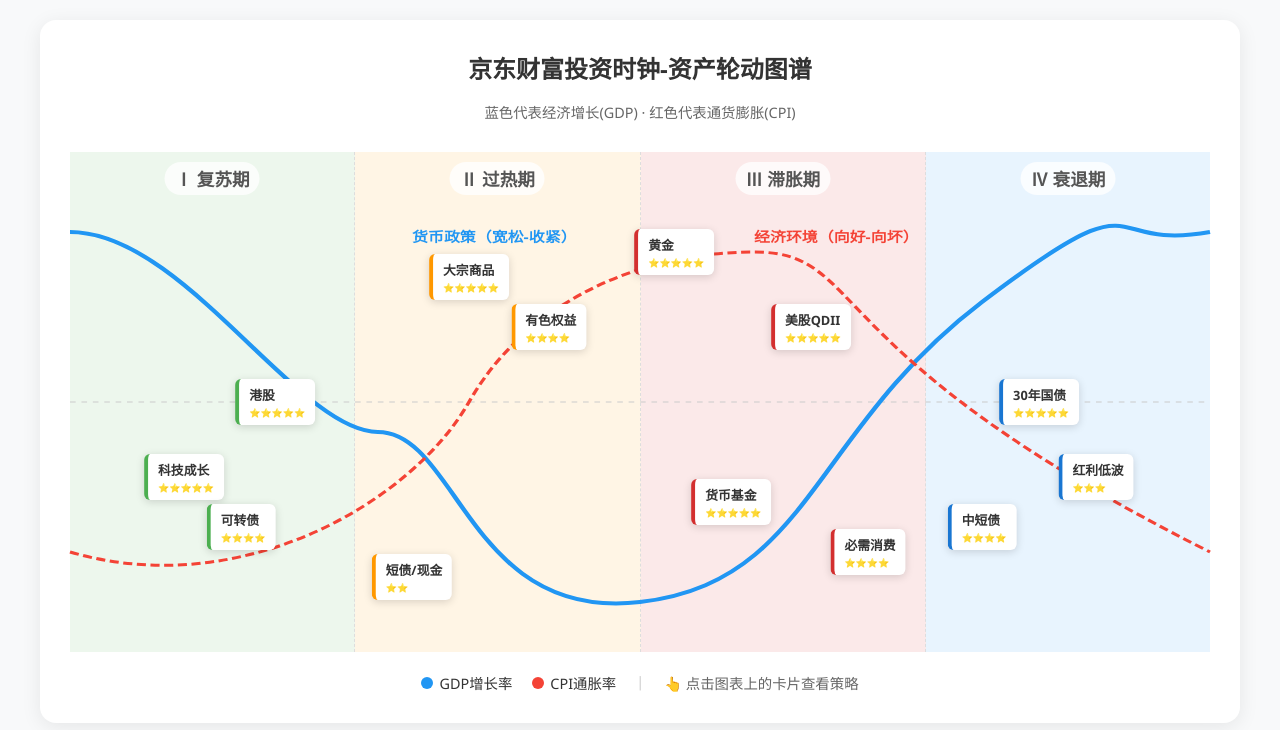
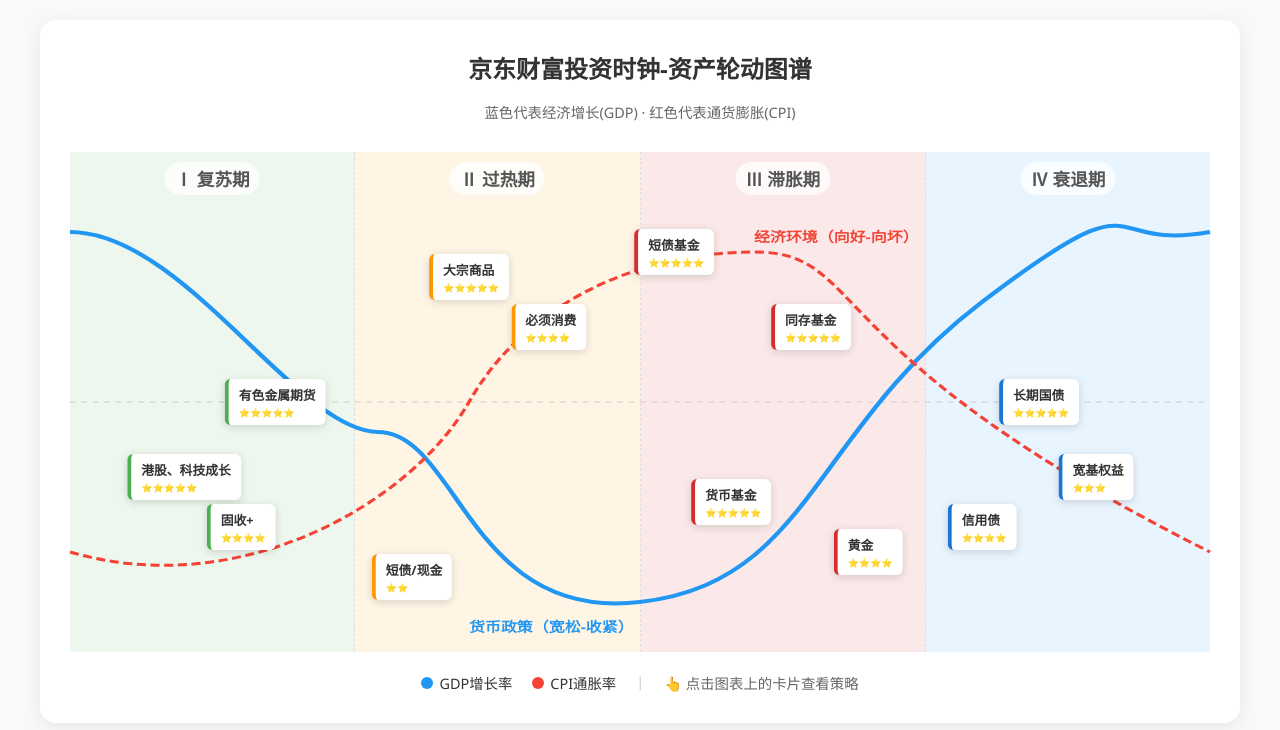
Before and after one commit to Zyl123-loop/Merrill, a plain HTML site: page index.html in a window 1280 px wide. Drawn offline with Linux system fonts and the light colour scheme.

Commit message:
Update index.html

```diff
--- a/index.html
+++ b/index.html
@@ -194,7 +194,7 @@
                   stroke="var(--c-inflation)" stroke-width="3" fill="none" stroke-dasharray="8,4" />
 
             <!-- 文字标注曲线含义 -->
-            <text x="300" y="90" fill="var(--c-growth)" font-weight="bold" font-size="14">货币政策（宽松-收紧）</text>
+            <text x="350" y="480" fill="var(--c-growth)" font-weight="bold" font-size="14">货币政策（宽松-收紧）</text>
             <text x="600" y="90" fill="var(--c-inflation)" font-weight="bold" font-size="14">经济环境（向好-向坏）</text>
         </svg>
 
@@ -202,13 +202,13 @@
 
         <!-- 复苏期 -->
         <div class="asset-marker marker-recovery" style="left: 10%; top: 65%;" onclick="showDetail('Tech')">
-            科技成长<span class="stars">⭐⭐⭐⭐⭐</span>
+            港股、科技成长<span class="stars">⭐⭐⭐⭐⭐</span>
         </div>
         <div class="asset-marker marker-recovery" style="left: 18%; top: 50%;" onclick="showDetail('HK')">
-            港股<span class="stars">⭐⭐⭐⭐⭐</span>
+            有色金属期货<span class="stars">⭐⭐⭐⭐⭐</span>
         </div>
         <div class="asset-marker marker-recovery" style="left: 15%; top: 75%;" onclick="showDetail('Convertible')">
-            可转债<span class="stars">⭐⭐⭐⭐</span>
+            固收+<span class="stars">⭐⭐⭐⭐</span>
         </div>
 
         <!-- 过热期 -->
@@ -216,7 +216,7 @@
             大宗商品<span class="stars">⭐⭐⭐⭐⭐</span>
         </div>
         <div class="asset-marker marker-overheat" style="left: 42%; top: 35%;" onclick="showDetail('Metal')">
-            有色权益<span class="stars">⭐⭐⭐⭐</span>
+            必须消费<span class="stars">⭐⭐⭐⭐</span>
         </div>
         <div class="asset-marker marker-overheat" style="left: 30%; top: 85%;" onclick="showDetail('Cash')">
             短债/现金<span class="stars">⭐⭐</span>
@@ -225,27 +225,27 @@
         <!-- 滞胀期 -->
         <!-- 修改点：left调整为53%，避免遮挡“CPI通胀”文字 -->
         <div class="asset-marker marker-stagflation" style="left: 53%; top: 20%;" onclick="showDetail('Gold')">
-            黄金<span class="stars">⭐⭐⭐⭐⭐</span>
+            短债基金<span class="stars">⭐⭐⭐⭐⭐</span>
         </div>
          <div class="asset-marker marker-stagflation" style="left: 65%; top: 35%;" onclick="showDetail('QDII')">
-            美股QDII<span class="stars">⭐⭐⭐⭐⭐</span>
+            同存基金<span class="stars">⭐⭐⭐⭐⭐</span>
         </div>
         <div class="asset-marker marker-stagflation" style="left: 58%; top: 70%;" onclick="showDetail('CashStag')">
             货币基金<span class="stars">⭐⭐⭐⭐⭐</span>
         </div>
         <div class="asset-marker marker-stagflation" style="left: 70%; top: 80%;" onclick="showDetail('Consumer')">
-            必需消费<span class="stars">⭐⭐⭐⭐</span>
+            黄金<span class="stars">⭐⭐⭐⭐</span>
         </div>
 
         <!-- 衰退期 -->
         <div class="asset-marker marker-recession" style="left: 85%; top: 50%;" onclick="showDetail('Bond')">
-            30年国债<span class="stars">⭐⭐⭐⭐⭐</span>
+            长期国债<span class="stars">⭐⭐⭐⭐⭐</span>
         </div>
         <div class="asset-marker marker-recession" style="left: 90%; top: 65%;" onclick="showDetail('Div')">
-            红利低波<span class="stars">⭐⭐⭐</span>
+            宽基权益<span class="stars">⭐⭐⭐</span>
         </div>
         <div class="asset-marker marker-recession" style="left: 80%; top: 75%;" onclick="showDetail('ShortBond')">
-            中短债<span class="stars">⭐⭐⭐⭐</span>
+            信用债<span class="stars">⭐⭐⭐⭐</span>
         </div>
 
     </div>
```
